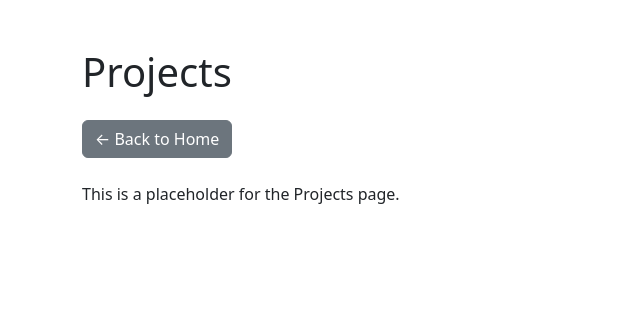
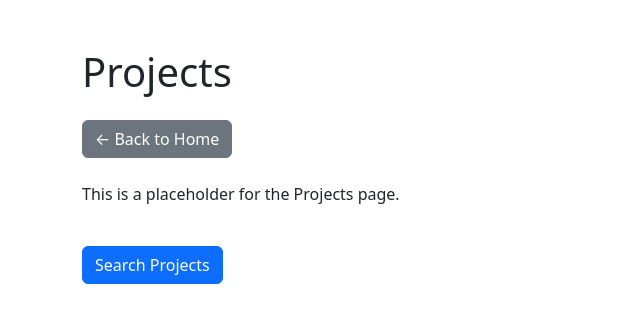
Before and after one commit to jesundma/Depreciation-Simulation, a Flask app: page /projects in a window 1280 px wide. Shown: the top 323 px of the page, without its empty margins (0-640 px from the left). Run offline with Flask 3, Linux system fonts and the light colour scheme.

Commit message:
Project search first version produce results, additional modification required.

```diff
--- a/gui_web/app.py
+++ b/gui_web/app.py
@@ -92,5 +92,32 @@ def import_depreciation_starts():
             os.remove(temp_path)
     return jsonify({'success': success, 'messages': messages})
 
+@app.route('/search-projects')
+def search_projects():
+    project_id = request.args.get('project_id')
+    branch = request.args.get('branch')
+    operations = request.args.get('operations')
+    description = request.args.get('description')
+    from services.project_management_service import ProjectManagementService
+    results = ProjectManagementService.search_projects(
+        project_id=project_id or None,
+        branch=branch or None,
+        operations=operations or None,
+        description=description or None
+    )
+    # Convert results to dicts for JSON serialization
+    projects = []
+    for proj in results:
+        # If proj is a Project instance, convert to dict
+        if hasattr(proj, '__dict__'):
+            projects.append(proj.__dict__)
+        elif isinstance(proj, dict):
+            projects.append(proj)
+        elif isinstance(proj, (list, tuple)):
+            # Fallback: try to map to keys
+            keys = ['project_id', 'branch', 'operations', 'description', 'depreciation_method']
+            projects.append(dict(zip(keys, proj)))
+    return jsonify(projects)
+
 if __name__ == '__main__':
     app.run(debug=True)
--- a/gui_web/templates/projects.html
+++ b/gui_web/templates/projects.html
@@ -10,6 +10,108 @@
         <h1>Projects</h1>
         <a href="/" class="btn btn-secondary mt-3">&larr; Back to Home</a>
         <p class="mt-4">This is a placeholder for the Projects page.</p>
+        <button class="btn btn-primary mt-4" data-bs-toggle="modal" data-bs-target="#searchModal">Search Projects</button>
     </div>
+
+    <!-- Search Modal with fields -->
+    <div class="modal fade" id="searchModal" tabindex="-1" aria-labelledby="searchModalLabel" aria-hidden="true">
+      <div class="modal-dialog">
+        <div class="modal-content">
+          <div class="modal-header">
+            <h5 class="modal-title" id="searchModalLabel">Search Projects</h5>
+            <button type="button" class="btn-close" data-bs-dismiss="modal" aria-label="Close"></button>
+          </div>
+          <div class="modal-body">
+            <form id="search-projects-form">
+              <div class="mb-3">
+                <label for="search-project-id" class="form-label">Project Id</label>
+                <input type="text" class="form-control" id="search-project-id" name="project_id" placeholder="Enter Project Id">
+              </div>
+              <div class="mb-3">
+                <label for="search-branch" class="form-label">Branch</label>
+                <input type="text" class="form-control" id="search-branch" name="branch" placeholder="Enter Branch">
+              </div>
+              <div class="mb-3">
+                <label for="search-operations" class="form-label">Operations</label>
+                <input type="text" class="form-control" id="search-operations" name="operations" placeholder="Enter Operations">
+              </div>
+              <div class="mb-3">
+                <label for="search-description" class="form-label">Description</label>
+                <input type="text" class="form-control" id="search-description" name="description" placeholder="Enter Description">
+              </div>
+            </form>
+          </div>
+          <div class="modal-footer">
+            <button type="button" class="btn btn-secondary" data-bs-dismiss="modal">Close</button>
+            <button type="button" class="btn btn-primary" id="search-projects-btn">Search</button>
+          </div>
+        </div>
+      </div>
+    </div>
+
+    <!-- Results Modal -->
+    <div class="modal fade" id="resultsModal" tabindex="-1" aria-labelledby="resultsModalLabel" aria-hidden="true">
+      <div class="modal-dialog modal-lg">
+        <div class="modal-content">
+          <div class="modal-header">
+            <h5 class="modal-title" id="resultsModalLabel">Search Results</h5>
+            <button type="button" class="btn-close" data-bs-dismiss="modal" aria-label="Close"></button>
+          </div>
+          <div class="modal-body">
+            <div id="search-results-container">
+              <!-- Results will be injected here -->
+            </div>
+          </div>
+          <div class="modal-footer">
+            <button type="button" class="btn btn-secondary" data-bs-dismiss="modal">Close</button>
+          </div>
+        </div>
+      </div>
+    </div>
+
+    <script src="https://cdn.jsdelivr.net/npm/bootstrap@5.3.0/dist/js/bootstrap.bundle.min.js"></script>
+    <script>
+    document.getElementById('search-projects-btn').addEventListener('click', function() {
+      const form = document.getElementById('search-projects-form');
+      const formData = new FormData(form);
+      const params = new URLSearchParams();
+      for (const [key, value] of formData.entries()) {
+        params.append(key, value);
+      }
+      // Fetch search results
+      fetch(`/search-projects?${params.toString()}`)
+        .then(response => response.json())
+        .then(data => {
+          let html = '';
+          if (!Array.isArray(data) || data.length === 0) {
+            html = '<div class="alert alert-warning">No projects found.</div>';
+          } else {
+            html += '<table class="table table-bordered"><thead><tr><th>Project Id</th><th>Branch</th><th>Operations</th><th>Description</th><th>Depreciation Method</th></tr></thead><tbody>';
+            data.forEach(function(proj) {
+              if (typeof proj !== 'object' || proj === null) return;
+              html += '<tr>';
+              html += `<td>${proj.project_id ?? proj['project_id'] ?? ''}</td>`;
+              html += `<td>${proj.branch ?? proj['branch'] ?? ''}</td>`;
+              html += `<td>${proj.operations ?? proj['operations'] ?? ''}</td>`;
+              html += `<td>${proj.description ?? proj['description'] ?? ''}</td>`;
+              html += `<td>${proj.depreciation_method ?? proj['depreciation_method'] ?? ''}</td>`;
+              html += '</tr>';
+            });
+            html += '</tbody></table>';
+          }
+          document.getElementById('search-results-container').innerHTML = html;
+          // Hide the search modal only after results are ready
+          const searchModal = bootstrap.Modal.getInstance(document.getElementById('searchModal'));
+          if (searchModal) searchModal.hide();
+          const resultsModal = new bootstrap.Modal(document.getElementById('resultsModal'));
+          resultsModal.show();
+        })
+        .catch(err => {
+          document.getElementById('search-results-container').innerHTML = '<div class="alert alert-danger">Error fetching results: ' + err + '</div>';
+          const resultsModal = new bootstrap.Modal(document.getElementById('resultsModal'));
+          resultsModal.show();
+        });
+    });
+    </script>
 </body>
 </html>
--- a/services/project_management_service.py
+++ b/services/project_management_service.py
@@ -1,6 +1,7 @@
 from db.database_service import DatabaseService
 from models.project_model import Project
 from typing import Optional
+import json
 
 class ProjectManagementService:
     @staticmethod
@@ -27,7 +28,6 @@ class ProjectManagementService:
                 depreciation_method=project_data[4]
             )
         return None
-        return None
 
     @staticmethod
     def search_projects(project_id=None, branch=None, operations=None, description=None):
@@ -35,9 +35,11 @@ class ProjectManagementService:
         Search for projects in the database based on criteria.
         """
         db_service = DatabaseService()
-        return db_service.search_projects(
+        results = db_service.search_projects(
             project_id=project_id,
             branch=branch,
             operations=operations,
             description=description
         )
+        # Return a list of dicts for Flask jsonify (not a JSON string)
+        return [dict(row) for row in results]
```
Also changed, not shown: db/database_service.py (+5 -2 lines).
